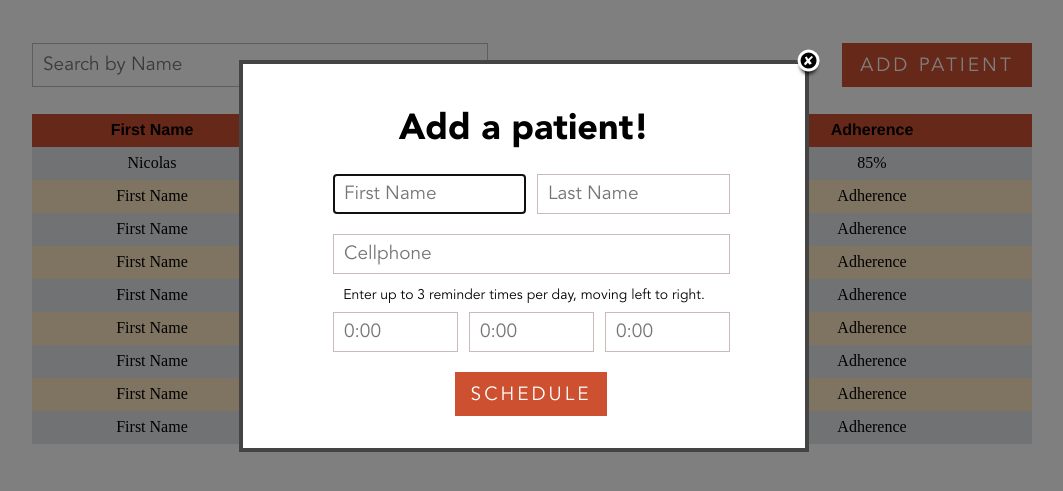
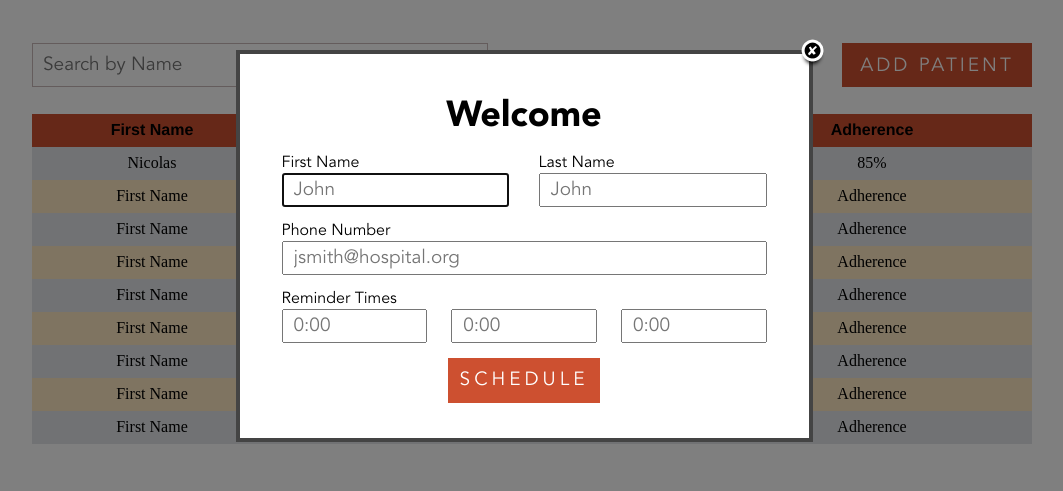
Before and after one commit to nhershey/ReMed, a plain HTML site: page home.html in a window 1280 px wide. Both pictures are taken after a click on the element "ADD PATIENT". Shown: the part 119-610 px from the top of the page, without its empty margins (116-1179 px from the left). Drawn offline with nearby package versions, Linux system fonts and the light colour scheme.

Commit message:
updated modal styling

```diff
--- a/css/basic.css
+++ b/css/basic.css
@@ -8,15 +8,17 @@
  *   http://www.opensource.org/licenses/mit-license.php
  */
 
-#modal-content {display:none;}
+#modal-content {
+	display:none;
+}
 
 /* Overlay */
 #simplemodal-overlay {background-color:#000;}
 
 /* Container */
 #simplemodal-container {
-	height:410px;
-	width:538px;
+	height:430px;
+	width:545px;
 	color:#bbb;
 	background-color:#FFF;
 	border:4px solid #444;
@@ -24,7 +26,7 @@
 	background-image: 'svg_cheats/sign-up-modal-supported.svg';
 }
 #simplemodal-container .simplemodal-data {
-	padding:8px;
+	padding:30px;
 }
 
 #simplemodal-container a {color:#ddd;}
--- a/css/styling.css
+++ b/css/styling.css
@@ -222,20 +222,36 @@ body {
 }
 
 /*Register Modal*/
-#welcome {
-	position:relative;
+.mdlTitle {
 	font-family: Avenir-black;
-	top: 25px;
+	font-size: 36px;
 	color: #000;
-	text-align: center;
-	font-size: 36px;
+	margin-bottom:15px;
 }
-.register {
+.formelement {
+	text-align: left;
+	font-family: Avenir-book;
+	margin-bottom:15px;
+	color: #000;
+}
+.formlefthalf {
+	width: 47%;
+	float:left;
+}
+.formrighthalf {
+	width:47%;
+	float:right;
+}
+.formbox {
 	font-size: 19px;
-	width: 397px;
-	left: 90px;
-	height: 40px;
+	height: 34px;
+	width: 100%;
+	font-family: Avenir-book;
+	padding-left: 10px;
+	padding-right: 10px;
 }
+
+
 #txtRegisterFirstName {
 	width: 193px;
 	top: 110px;
@@ -257,23 +273,26 @@ body {
 	font-size: 14px;
 }
 .reminder {
-	top: 248px;
-	width:125px;
+	width: 30%;
+}
+#txtRemind1 {
+	float:left;
 }
 #txtRemind2 {
-	left: 226px;
+	margin-left:auto; margin-right:auto;
 }
 #txtRemind3 {
-	left: 362px;
+	float:right;
 }
-#btnSchedule {
+.btnSubmitModal {
+	text-align: center;
+	position:relative;
+	margin-left:auto; margin-right:auto;
 	width: 152px;
-	height: 44px;
-	left: 212px;
-	top: 308px;
+	height:45px;
 	font-size: 19px;
-	letter-spacing: 3px;
-	line-height: 48px;
+	letter-spacing: 4px;
+	line-height: 45px;
 }
 #txtRegisterEmail {
 	top: 170px;
@@ -285,37 +304,38 @@ body {
 	top: 290px;
 }
 #btnCreateGroup {
+	/*top: 350px;*/
+	position: relative;
+	float:left;
+	left: 30px;
 	width: 193px;
-	top: 350px;
 	line-height: 40px;
 }
 #btnJoinGroup{
+	/*top: 350px;*/
+	position: relative;
+	float:left;
+	left: 64px;
 	width: 193px;
-	top: 350px;
 	line-height: 40px;
-	left: 294px;
 }
-#txtGroup {
+/*#txtGroup {
 	top: 410px;
-}
-#code {
-	position: absolute;
+}*/
+#groupCode {
+	/*position: absolute;
 	font-family: Avenir-book;
 	top: 450px;
 	color: #000;
+	left: 235px;*/
 	text-align: center;
 	font-size: 17px;
-	left: 235px;
+
 }
-#btnRegister {
-	width: 152px;
-	height: 44px;
-	left: 212px;
-	top: 485px;
-	font-size: 19px;
-	letter-spacing: 3px;
-	line-height: 48px;
+#groupDrop {
+	margin-top:70px;
 }
+
 #titleName {
 	text-align: center;
   position: relative;
@@ -379,7 +399,22 @@ body {
 	text-align: center;
 	cursor: pointer;
 }
-/*#cntCreateGroup{
+/*
+.register {
+	font-size: 19px;
+	width: 397px;
+	left: 90px;
+	height: 40px;
+}
+#welcome {
+	position:relative;
+	font-family: Avenir-black;
+	top: 25px;
+	color: #000;
+	text-align: center;
+	font-size: 36px;
+}
+#cntCreateGroup{
 	position: absolute;
  	top: 390px;
 	height: 20px;
--- a/home.html
+++ b/home.html
@@ -108,7 +108,29 @@ Calendar.prototype.getHTML = function() {
 
 		<div id="modal-content">
 			<!--<img src="svg_cheats/sign-up-modal-supported.svg">-->
-			<div id="welcome">Add a patient!</div>
+
+		<div class="mdlTitle">Welcome</div>
+			<div class="formlefthalf formelement">
+				First Name <br/>
+				<input type="text" placeholder="John" class="formbox"> </div>
+			<div class="formrighthalf formelement">
+				Last Name <br/>
+				<input type="text" placeholder="John" class="formbox"> </div>
+		<div class="formelement">
+			Phone Number <br/>
+			<input type="text" placeholder="jsmith@hospital.org" class="formbox phone"> </div>
+		<div class="formelement">
+			Reminder Times <br/>
+				<div style="width:100%;text-align:center">
+				  	<input type="text" class="formbox reminder" id="txtRemind1" placeholder="0:00">
+					<input type="text" class="formbox reminder" id="txtRemind2" placeholder="0:00">
+					<input type="text" class="formbox reminder" id="txtRemind3" placeholder="0:00">
+				</div>
+			</div>
+			<div style="width:100%;">
+			  	<div class="btn btnSubmitModal"> SCHEDULE </div>
+			</div>
+			<!--<div id="welcome">Add a patient!</div>
 			<input type="text" class="txt register" id="txtRegisterFirstName" placeholder="First Name">
 			<input type="text" class="txt register" id="txtRegisterLastName" placeholder="Last Name">
 			<input type="text" class="txt register phone" id="txtCellphone" placeholder="Cellphone">
@@ -116,7 +138,7 @@ Calendar.prototype.getHTML = function() {
 			<input type="text" class="txt register reminder" id="txtRemind1" placeholder="0:00">
 			<input type="text" class="txt register reminder" id="txtRemind2" placeholder="0:00">
 			<input type="text" class="txt register reminder" id="txtRemind3" placeholder="0:00">
-			<div class="btn basic" id="btnSchedule"> SCHEDULE </div>
+			<div class="btn basic" id="btnSchedule"> SCHEDULE </div>-->
 		</div>
 
 		<a href="index.html"> <div id="logout"> Logout </div></a>
@@ -139,8 +161,8 @@ Calendar.prototype.getHTML = function() {
 				<div class="tableDropCol">
 					 <div class="reminderText"> "Don't forget to take your Medication!" </div>
 					<div class="reminderTimes">
-						1:45pm <br/>
-						2:40pm <br/>
+						<div> 9:00am </div>
+						<div> 7:40pm </div>
 					</div>
 				</div>
 				<div class="tableDropCol">
```
Also changed, not shown: index.html (+40 -6 lines), img/logo.png (added).
